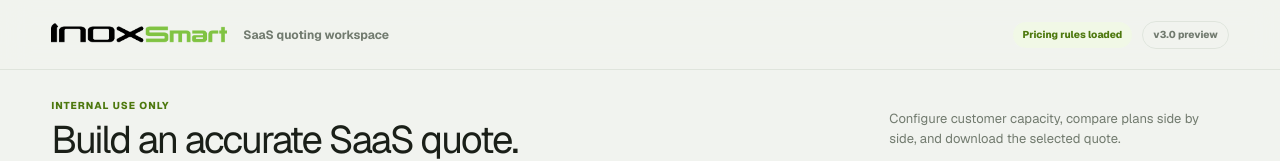
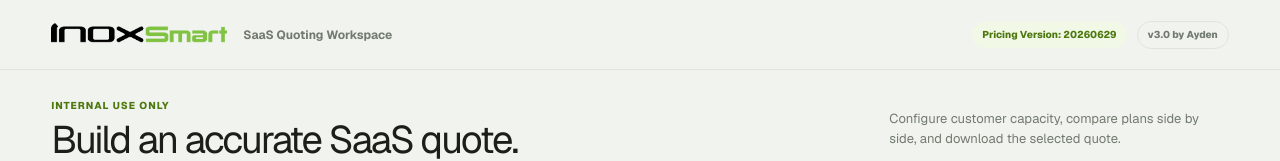
Before and after one commit to imayden/inox-smart-saas-quoting-tool, a Next.js app: page / in a window 1280 px wide. Shown: the top 161 px of the page. Built offline with nearby package versions, Linux system fonts and the light colour scheme.

Commit message:
Update v3 workspace header copy

```diff
--- a/app/components/PricingConfigurator.tsx
+++ b/app/components/PricingConfigurator.tsx
@@ -64,11 +64,11 @@ export function PricingConfigurator() {
             src="/brand/inox-smart-logo-dark.png"
             width="279"
           />
-          <span>SaaS quoting workspace</span>
+          <span>SaaS Quoting Workspace</span>
         </a>
         <div className={styles.topbarMeta}>
-          <span className={styles.saveState}>Pricing rules loaded</span>
-          <span className={styles.version}>v3.0 preview</span>
+          <span className={styles.saveState}>Pricing Version: 20260629</span>
+          <span className={styles.version}>v3.0 by Ayden</span>
         </div>
       </header>
 
```
Also changed, not shown: 1 other file (tests, documents, lock files or other folders).
